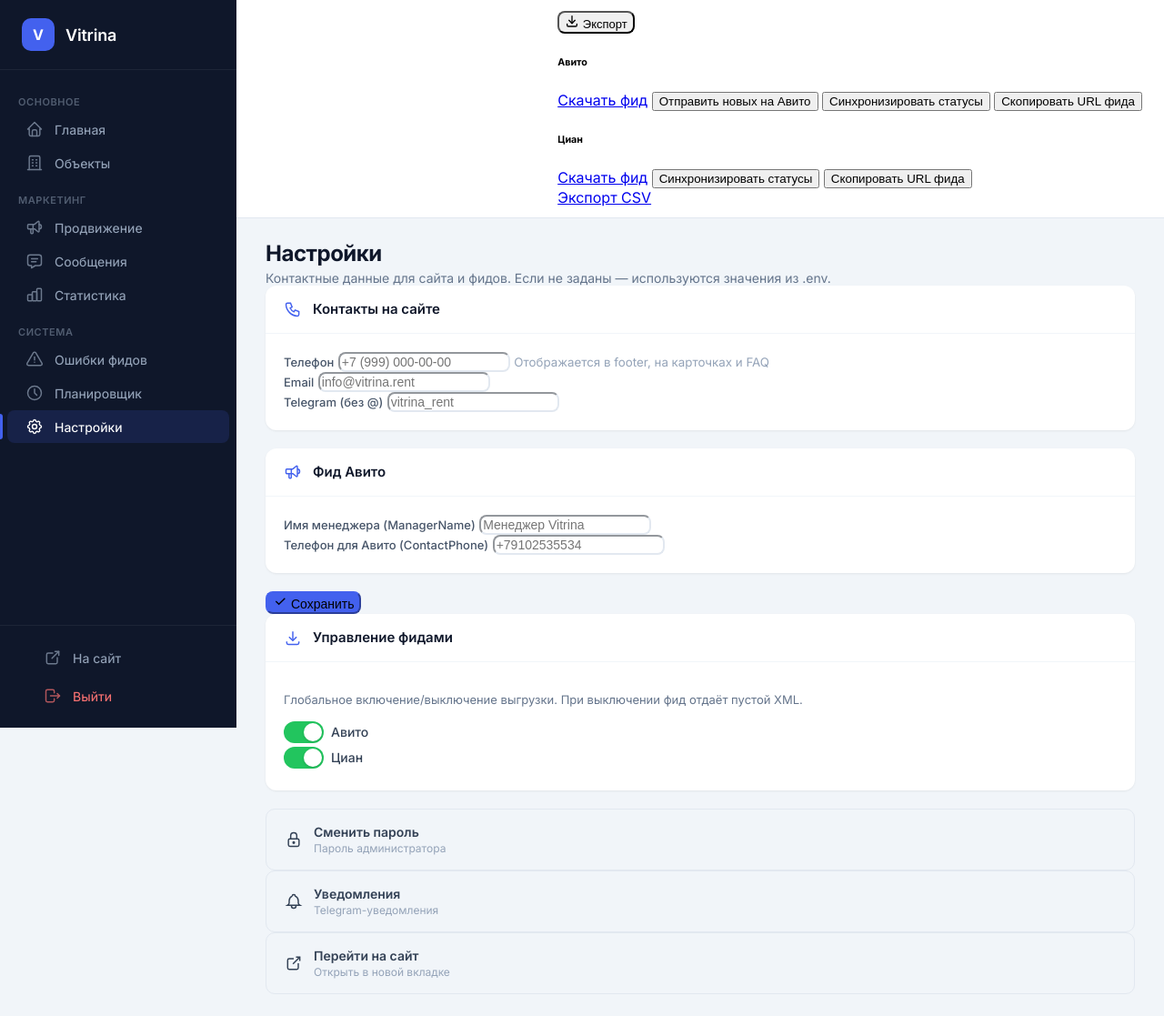
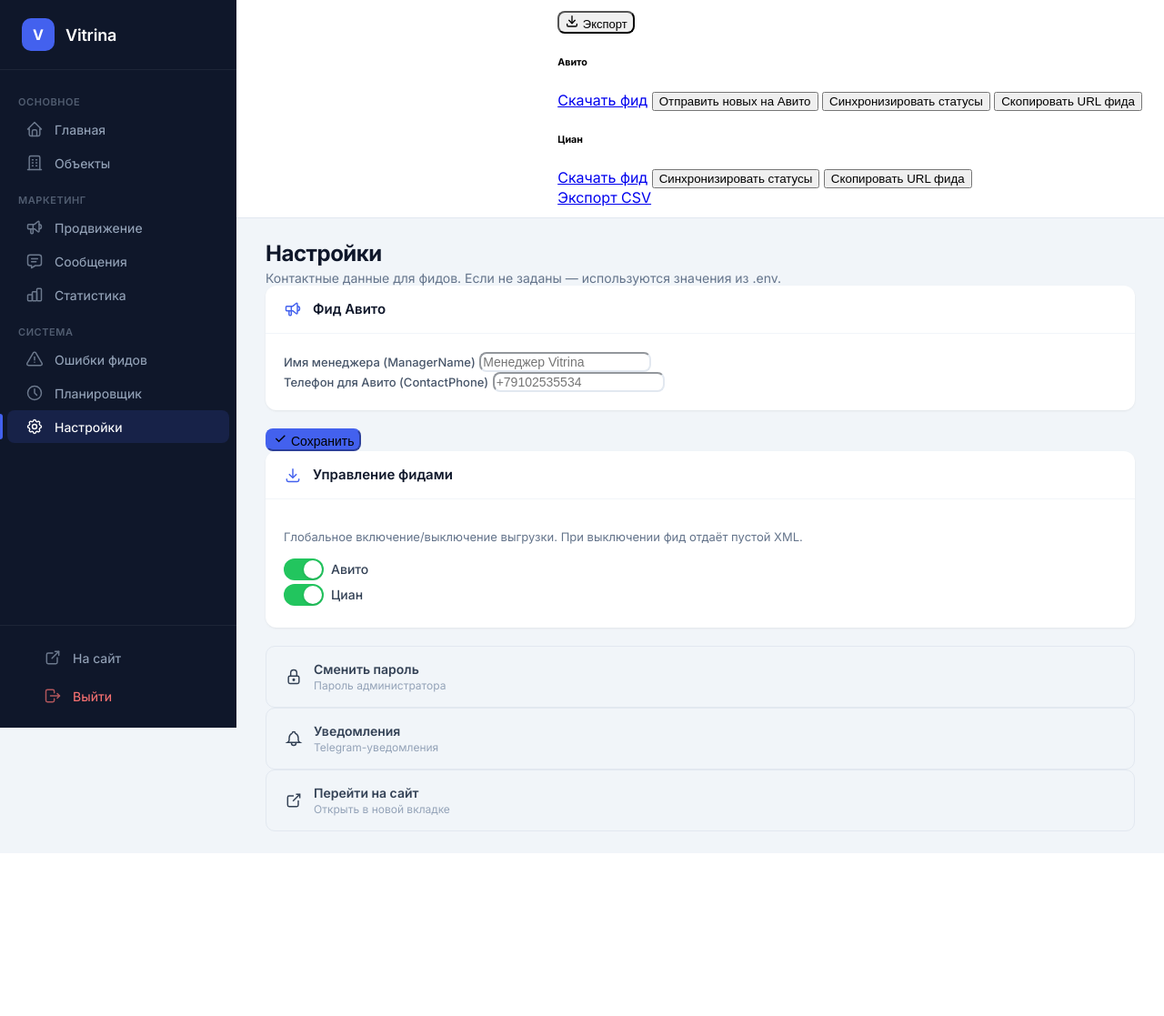
Before and after one commit to yuwi1k/vitrinarent, a FastAPI app: page /dashboard/settings in a window 1280 px wide. Shown: the whole page at 91% size. After the commit the page ends 938 px from the top, so only its background shows below. Run offline with FastAPI, Linux system fonts and the light colour scheme; the visitor is signed in with stand-in values (Sample User, id 1); some libraries are stand-ins or nearby versions.

Commit message:
remove unused site contacts block from settings page
Made-with: Cursor

```diff
--- a/templates/dashboard/settings.html
+++ b/templates/dashboard/settings.html
@@ -5,7 +5,7 @@
 {% block content %}
 <div class="mb-4">
     <h2 class="db-page-title">Настройки</h2>
-    <p class="db-page-subtitle">Контактные данные для сайта и фидов. Если не заданы — используются значения из .env.</p>
+    <p class="db-page-subtitle">Контактные данные для фидов. Если не заданы — используются значения из .env.</p>
 </div>
 
 {% if success %}
@@ -17,30 +17,6 @@
 
 <form method="post" action="/dashboard/settings">
     <input type="hidden" name="_csrf_token" value="{{ csrf_token(request) }}">
-
-    <div class="db-settings-card">
-        <div class="db-settings-card-header">
-            <svg xmlns="http://www.w3.org/2000/svg" width="20" height="20" viewBox="0 0 24 24" stroke-width="1.75" stroke="currentColor" fill="none"><path d="M5 4h4l2 5l-2.5 1.5a11 11 0 0 0 5 5l1.5 -2.5l5 2v4a2 2 0 0 1 -2 2a16 16 0 0 1 -15 -15a2 2 0 0 1 2 -2"/></svg>
-            <h3>Контакты на сайте</h3>
-        </div>
-        <div class="db-settings-card-body">
-            <div class="row g-3">
-                <div class="col-md-6">
-                    <label class="form-label">Телефон</label>
-                    <input type="text" name="contact_phone" class="form-control" value="{{ (settings.contact_phone or '') }}" placeholder="+7 (999) 000-00-00">
-                    <small class="form-text" style="color:#94a3b8;">Отображается в footer, на карточках и FAQ</small>
-                </div>
-                <div class="col-md-6">
-                    <label class="form-label">Email</label>
-                    <input type="email" name="contact_email" class="form-control" value="{{ (settings.contact_email or '') }}" placeholder="info@vitrina.rent">
-                </div>
-                <div class="col-md-6">
-                    <label class="form-label">Telegram (без @)</label>
-                    <input type="text" name="contact_telegram" class="form-control" value="{{ (settings.contact_telegram or '') }}" placeholder="vitrina_rent">
-                </div>
-            </div>
-        </div>
-    </div>
 
     <div class="db-settings-card">
         <div class="db-settings-card-header">
```
